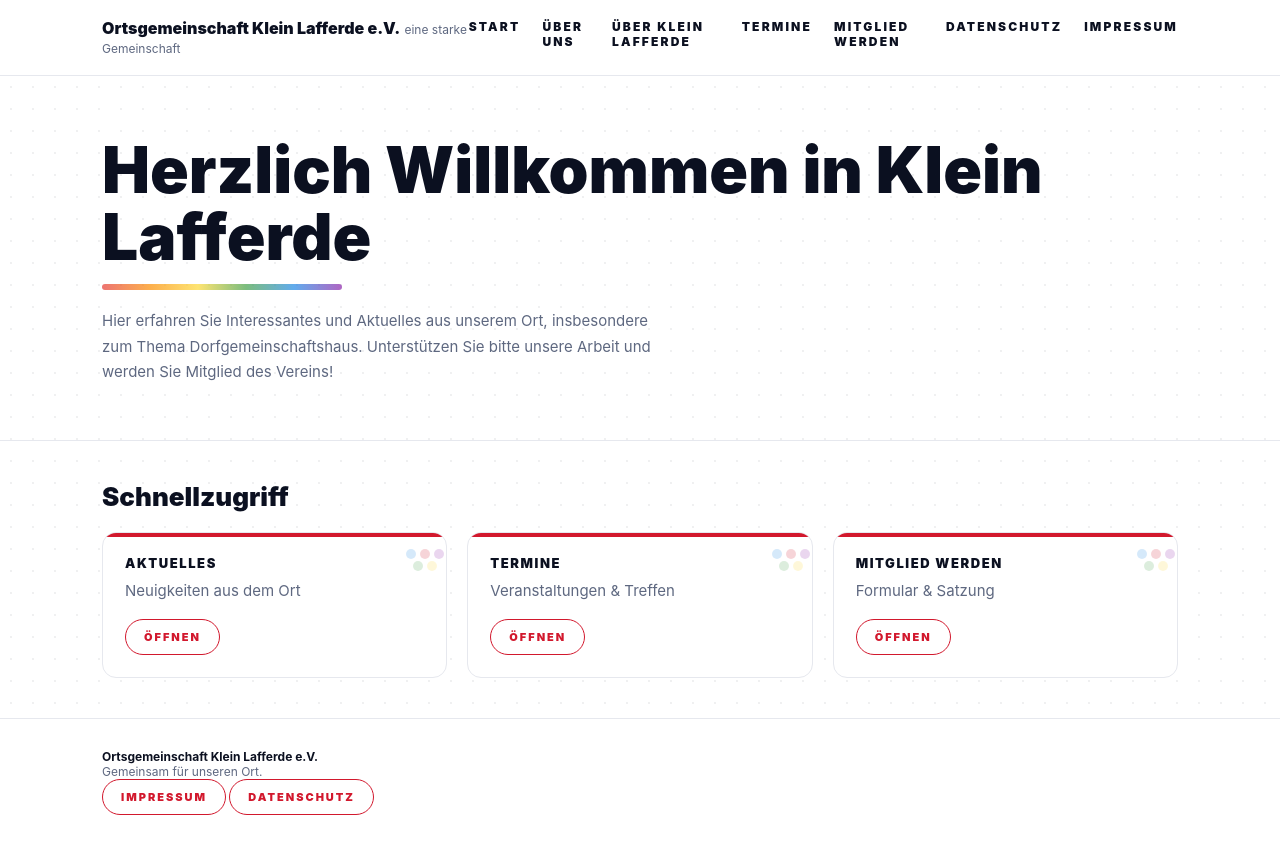
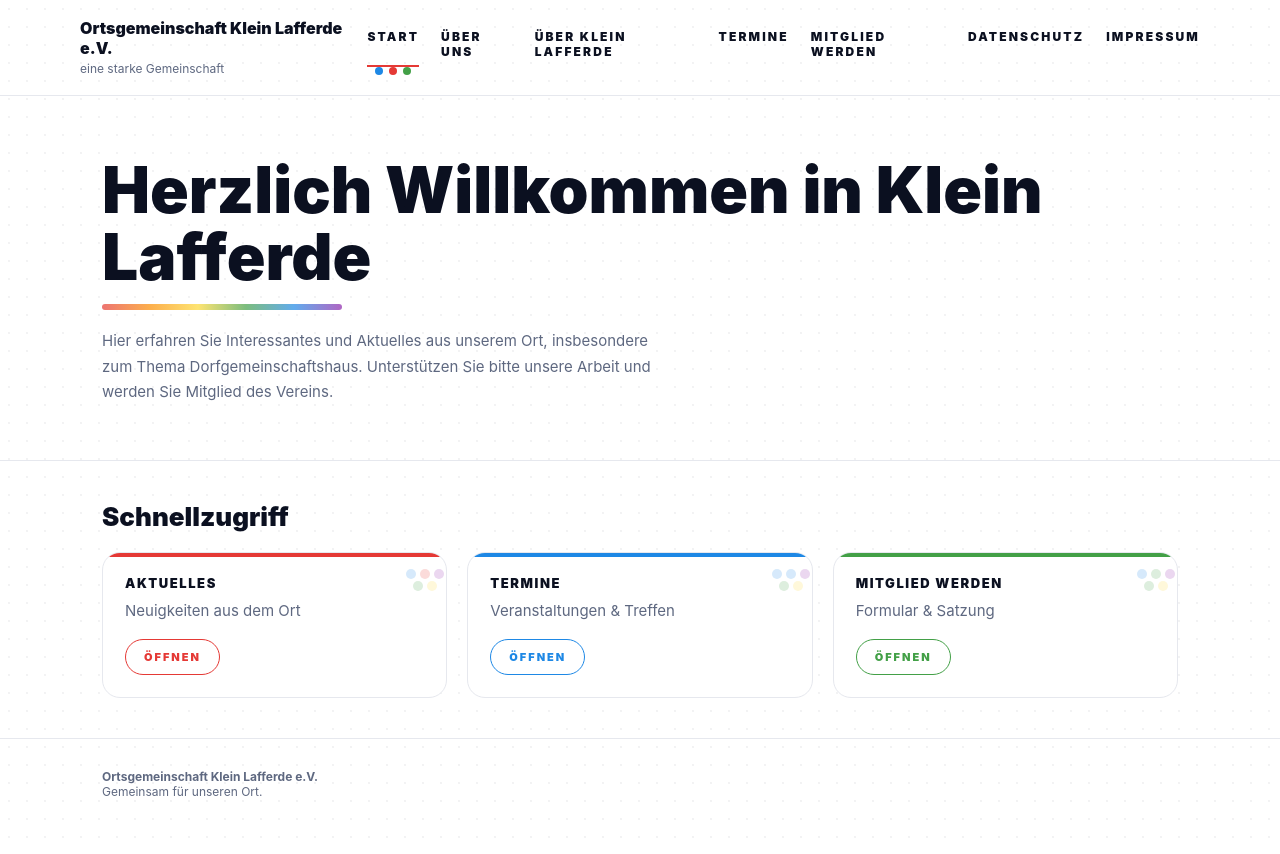
Before and after one commit to Rampe89/ortsgemeinschaft, a plain HTML site: page index.html in a window 1280 px wide. Drawn offline with Linux system fonts and the light colour scheme.

Commit message:
Update index.html

```diff
--- a/index.html
+++ b/index.html
@@ -1,77 +1,80 @@
 <!doctype html>
 <html lang="de">
 <head>
-  <meta charset="utf-8" />
-  <meta name="viewport" content="width=device-width, initial-scale=1" />
+  <meta charset="utf-8">
   <title>Ortsgemeinschaft Klein Lafferde e.V.</title>
-  <meta name="description" content="Aktuelles und Informationen aus Klein Lafferde – Ortsgemeinschaft Klein Lafferde e.V." />
-  <link rel="stylesheet" href="/assets/css/site.css">
+  <meta name="viewport" content="width=device-width, initial-scale=1">
+  <link rel="stylesheet" href="assets/css/site.css">
 </head>
-<body>
 
-<header class="topbar">
-  <div class="wrap">
-    <div class="nav">
-      <a class="brand" href="/">
-        <img class="logo" id="brandLogo" src="/assets/uploads/logo.png" alt="Logo">
-        <div class="brandText">
-          <b id="brandTitle">Ortsgemeinschaft Klein Lafferde e.V.</b>
-          <span id="brandClaim">eine starke Gemeinschaft</span>
-        </div>
-      </a>
+<body class="pattern">
 
-      <nav class="menu" id="siteMenu" aria-label="Hauptnavigation"></nav>
+<header>
+  <div class="wrap nav">
+    <div class="brand">
+      <b>Ortsgemeinschaft Klein Lafferde e.V.</b><br>
+      <span>eine starke Gemeinschaft</span>
     </div>
+
+    <nav class="menu">
+      <a class="active" href="#">Start</a>
+      <a href="#">Über uns</a>
+      <a href="#">Über Klein Lafferde</a>
+      <a href="#">Termine</a>
+      <a href="#">Mitglied werden</a>
+      <a href="#">Datenschutz</a>
+      <a href="#">Impressum</a>
+    </nav>
   </div>
 </header>
 
-<main class="pattern">
+<main>
+
   <section class="hero">
-    <div class="wrap heroGrid">
-      <h1 id="homeH1">Herzlich Willkommen in Klein Lafferde</h1>
-      <p id="homeIntro">Inhalte laden…</p>
+    <div class="wrap">
+      <h1>Herzlich Willkommen in Klein Lafferde</h1>
+      <p>
+        Hier erfahren Sie Interessantes und Aktuelles aus unserem Ort,
+        insbesondere zum Thema Dorfgemeinschaftshaus.
+        Unterstützen Sie bitte unsere Arbeit und werden Sie Mitglied des Vereins.
+      </p>
     </div>
   </section>
 
   <section class="section">
     <div class="wrap">
-      <h2 class="sectionTitle">Schnellzugriff</h2>
-      <div class="cards" id="homeTiles"></div>
+      <h2>Schnellzugriff</h2>
+
+      <div class="cards">
+        <div class="card" data-accent="red">
+          <h3>Aktuelles</h3>
+          <p>Neuigkeiten aus dem Ort</p>
+          <a class="btn" href="#">Öffnen</a>
+        </div>
+
+        <div class="card" data-accent="blue">
+          <h3>Termine</h3>
+          <p>Veranstaltungen &amp; Treffen</p>
+          <a class="btn" href="#">Öffnen</a>
+        </div>
+
+        <div class="card" data-accent="green">
+          <h3>Mitglied werden</h3>
+          <p>Formular &amp; Satzung</p>
+          <a class="btn" href="#">Öffnen</a>
+        </div>
+      </div>
     </div>
   </section>
+
 </main>
 
 <footer>
   <div class="wrap">
-    <b id="footerLine1" style="color:var(--ink)">Ortsgemeinschaft Klein Lafferde e.V.</b><br>
-    <span id="footerLine2">Gemeinsam für unseren Ort.</span>
-
-    <div class="footerLinks">
-      <a class="btn" href="/impressum.html">Impressum</a>
-      <a class="btn" href="/datenschutz.html">Datenschutz</a>
-    </div>
+    <b>Ortsgemeinschaft Klein Lafferde e.V.</b><br>
+    Gemeinsam für unseren Ort.
   </div>
 </footer>
 
-<script src="/assets/js/site.js"></script>
-<script>
-  (async () => {
-    try {
-      const start = await (await fetch("/assets/content/startseite.json",{cache:"no-store"})).json();
-      window.mountStart && window.mountStart(start);
-    } catch {}
-  })();
-</script>
-
-<!-- Netlify Identity Token Catcher -->
-<script>
-(function () {
-  const hash = window.location.hash || "";
-  if (hash.includes("confirmation_token=") || hash.includes("invite_token=") || hash.includes("recovery_token=")) {
-    window.location.replace("/admin/" + hash);
-  }
-})();
-</script>
-
 </body>
 </html>
```
